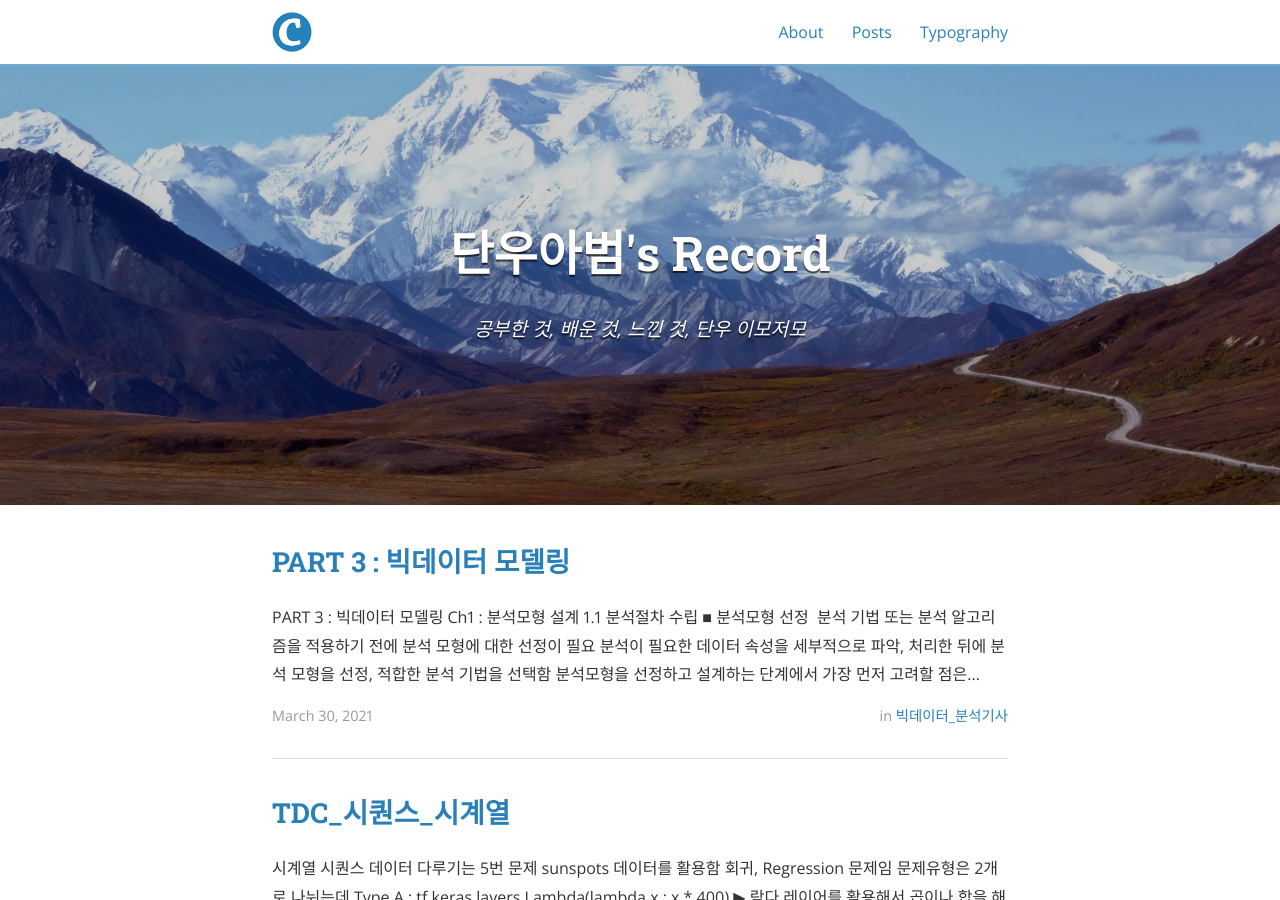
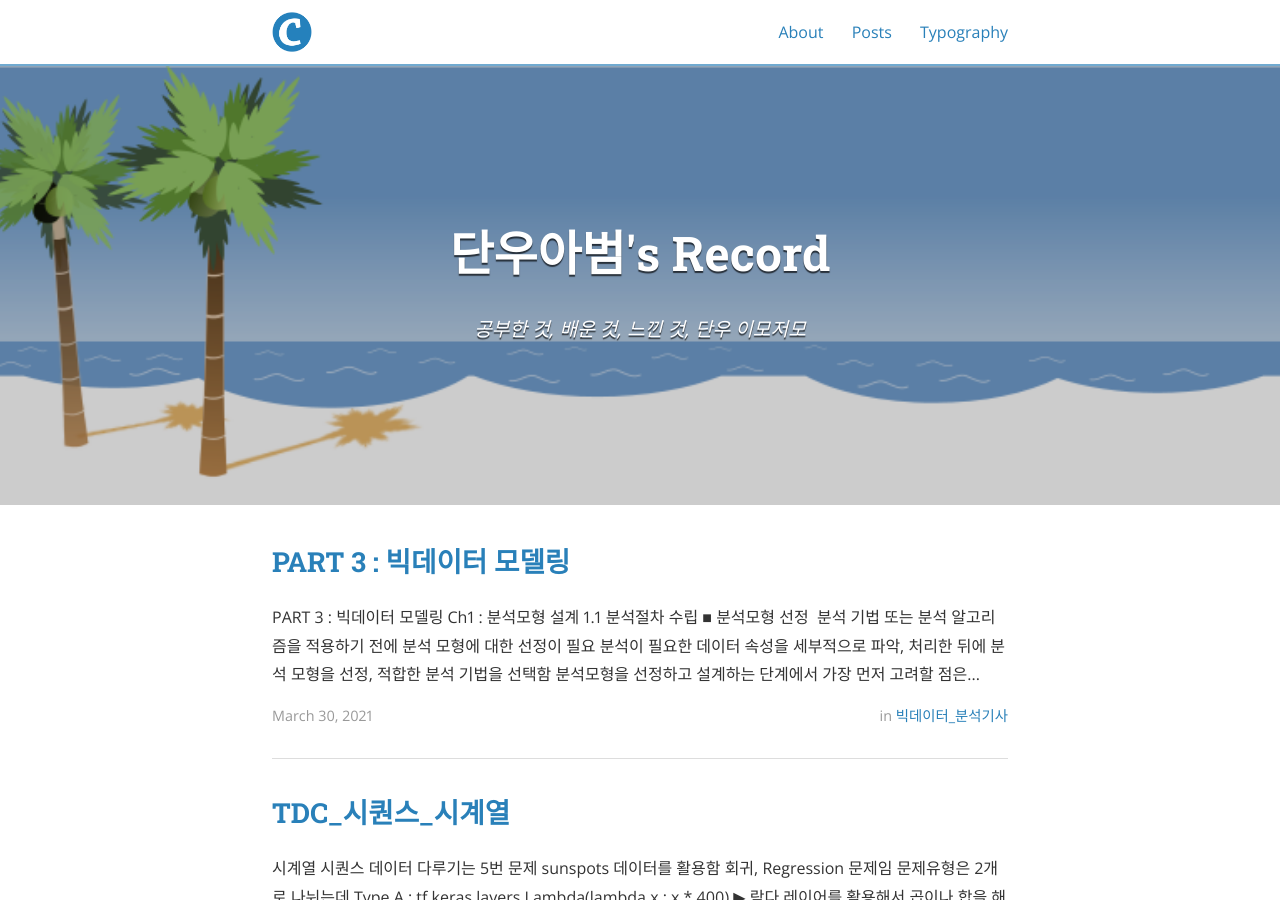
Before and after one commit to Taeho-Kim-0322/Taeho-Kim-0322.github.io, a Jekyll site: the page built from index.html, in a window 1280 px wide and 900 px high. Built offline with Jekyll 4.4.1, drawn with Linux system fonts in a browser that asks for light colours; nearby versions of some CDN libraries; the list of posts is cut into pages by our own code.

Commit message:
Update _config.yml

```diff
--- a/_config.yml
+++ b/_config.yml
@@ -17,7 +17,7 @@ description:
 
 baseurl: ""
 url: "https://taeho-kim-0322.github.io/"
-cover: "/assets/header_image.jpg"
+cover: "/assets/beach_header.png"
 logo: "/assets/logo.png"
 
 # Build settings
```
